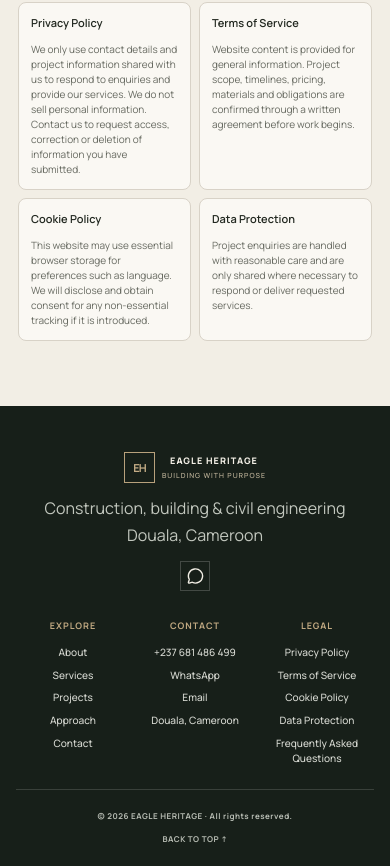
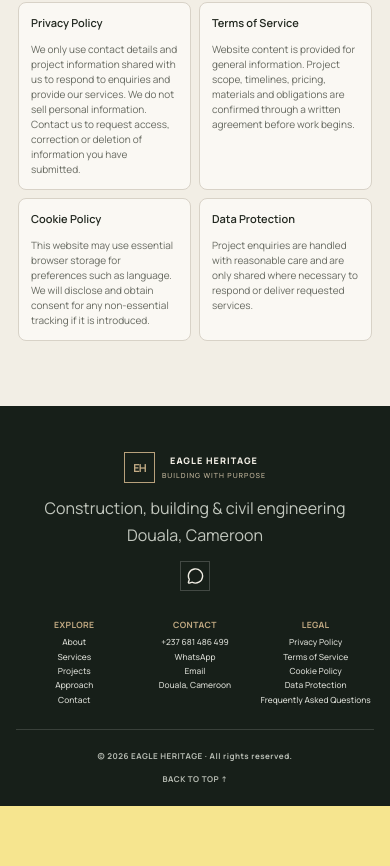
Before and after one commit to fepah222/eagle-heritage, a React (Vite) app: page / in a window 390 px wide. Shown: the part 4952-5818 px from the top of the page. After the commit the page ends 5758 px from the top, so only its background shows below. Built offline with nearby package versions, Linux system fonts and the light colour scheme.

Commit message:
Keep footer links in one compact three-column row

```diff
--- a/src/styles.css
+++ b/src/styles.css
@@ -174,3 +174,29 @@
  .footer-column a,.footer-column span{font-size:9px}
  .footer-column h3{font-size:8px}
 }
+
+/* Footer: keep Explore, Contact and Legal in one horizontal row */
+.footer-columns{
+  display:grid;
+  grid-template-columns:repeat(3,minmax(0,1fr));
+  align-items:start;
+  justify-items:center;
+  width:min(100%,900px);
+  margin-inline:auto;
+  gap:clamp(6px,1.5vw,18px);
+  text-align:center;
+}
+.footer-column{min-width:0;width:100%;align-items:center;text-align:center;gap:clamp(3px,1vw,8px)}
+.footer-column h3{margin-bottom:2px;font-size:clamp(8px,1.2vw,10px);letter-spacing:clamp(.4px,.1vw,1px)}
+.footer-column a,.footer-column span{font-size:clamp(8px,1.1vw,11px);line-height:1.3;overflow-wrap:anywhere;word-break:break-word}
+@media(max-width:800px){
+ .footer-columns{grid-template-columns:repeat(3,minmax(0,1fr));gap:4px;width:100%}
+ .footer-column{gap:4px}
+ .footer-column h3{font-size:clamp(7px,2.2vw,9px);letter-spacing:.4px}
+ .footer-column a,.footer-column span{font-size:clamp(7px,2.15vw,9px);line-height:1.25}
+}
+@media(max-width:360px){
+ .footer-columns{gap:2px}
+ .footer-column h3{font-size:7px;letter-spacing:0}
+ .footer-column a,.footer-column span{font-size:7px;line-height:1.2}
+}
```
